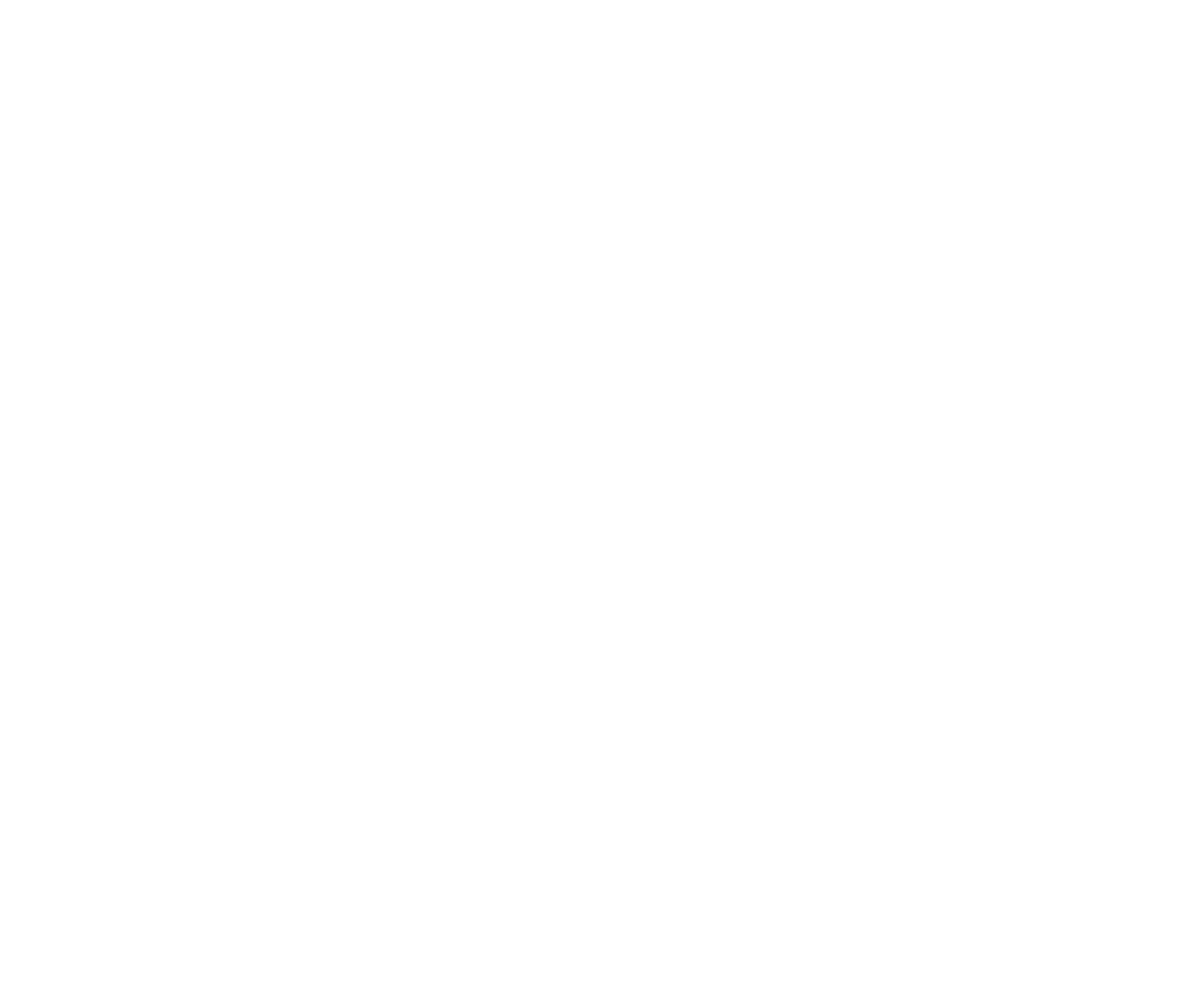
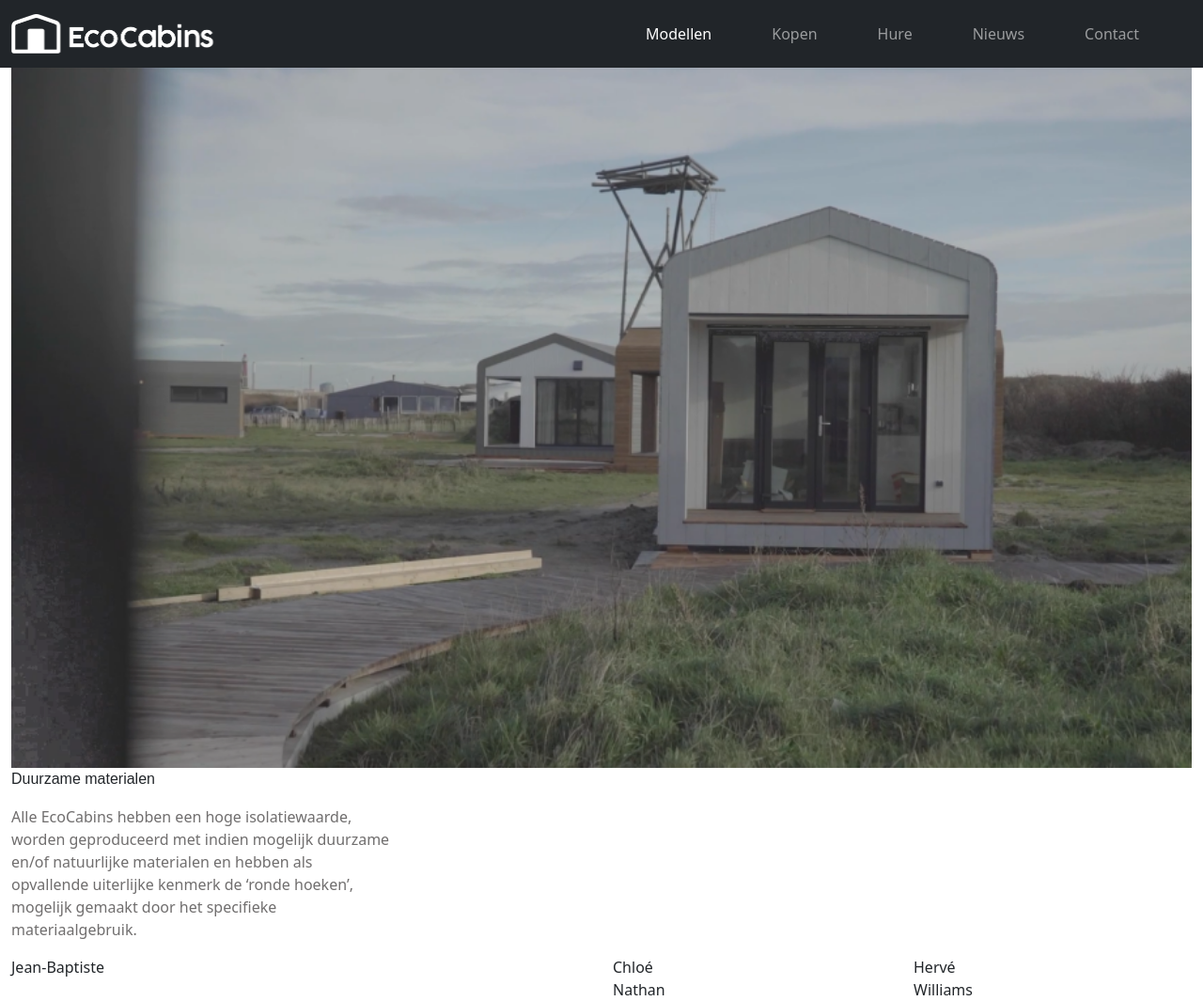
Before and after one commit to jibdrt/ecocabins, a PHP site: page / in a window 1280 px wide. Before the commit the page is empty. Shown: the whole page at 94% size. Before the commit the page ends 800 px from the top, so only its background shows below. Run offline with PHP 8.4, Linux system fonts and the light colour scheme.

Commit message:
navbarplusfirstraw

```diff
--- a/footer.php
+++ b/footer.php
@@ -0,0 +1,3 @@
+<script src="https://cdn.jsdelivr.net/npm/bootstrap@5.0.0-beta3/dist/js/bootstrap.bundle.min.js" integrity="sha384-JEW9xMcG8R+pH31jmWH6WWP0WintQrMb4s7ZOdauHnUtxwoG2vI5DkLtS3qm9Ekf" crossorigin="anonymous"></script>
+</body>
+</html>
--- a/header.php
+++ b/header.php
@@ -0,0 +1,48 @@
+<!DOCTYPE html>
+<html lang="en">
+<head>
+    <meta charset="UTF-8">
+    <meta http-equiv="X-UA-Compatible" content="IE=edge">
+    <meta name="viewport" content="width=device-width, initial-scale=1.0">
+    <meta name="description" content="Intégration d'une maquette conçue par un webdesigner professionnel téléchargée sur Figma.">
+    <link href="https://cdn.jsdelivr.net/npm/bootstrap@5.0.0-beta3/dist/css/bootstrap.min.css" rel="stylesheet" integrity="sha384-eOJMYsd53ii+scO/bJGFsiCZc+5NDVN2yr8+0RDqr0Ql0h+rP48ckxlpbzKgwra6" crossorigin="anonymous">
+    <link rel="stylesheet" href="style.css">
+    <link rel="shortcut icon" href="EcoCabins-logo.png" type="image/png">
+    <title>Ecocabins</title>
+</head>
+<body>
+    <!-- début de la nav -->
+<nav class="navbar navbar-expand-lg navbar-dark bg-dark">
+  <div class="container-fluid">
+    <a class="navbar-brand" href="#">
+        <img src="EcoCabins-white.png" id="logo" alt="le logo">
+    </a>
+    <button class="navbar-toggler" type="button" data-bs-toggle="collapse" data-bs-target="#navbarText" aria-controls="navbarText" aria-expanded="false" aria-label="Toggle navigation">
+      <span class="navbar-toggler-icon"></span>
+    </button>
+    <div class="collapse navbar-collapse" id="navbarText">
+      <span class="me-auto"></span> <!-- pour le positionnement à droite des liens -->
+      <span class="navbar-text">
+      <ul class="navbar-nav mb-2 mb-lg-0">
+        <li class="nav-item me-5">
+          <a class="nav-link active" aria-current="page" href="#">Modellen</a>
+        </li>
+        <li class="nav-item me-5">
+          <a class="nav-link" href="#">Kopen</a>
+        </li>
+        <li class="nav-item me-5">
+          <a class="nav-link" href="#">Hure</a>
+        </li>
+        <li class="nav-item me-5">
+          <a class="nav-link" href="#">Nieuws</a>
+        </li>
+        <li class="nav-item me-5">
+          <a class="nav-link" href="#">Contact</a>
+        </li>
+      </ul>
+      </span>
+    </div>
+  </div>
+</nav>
+<!-- fin de la nav -->
+</body>
--- a/index.php
+++ b/index.php
@@ -1,3 +1,48 @@
 <?php include 'header.php'; ?>
 
+<div class="container-fluid">
+<!-- début de la nav -->
+<body>
+
+<!-- fin de la nav -->
+<div class="row">
+    <img src="row1.png" id="backgroundrow1" alt="imagedefond">
+</div>
+<div class="rowtitle">
+<p>Duurzame materialen <br>
+</div>
+<div class="rowbloc">
+Alle EcoCabins hebben een hoge isolatiewaarde, <br> worden geproduceerd met indien mogelijk duurzame<br> en/of natuurlijke materialen en hebben als <br>opvallende uiterlijke kenmerk de ‘ronde hoeken’,<br> mogelijk gemaakt door het specifieke <br>materiaalgebruik.</p>
+</div>
+</body>
+<!-- row de fin de page -->
+<div class="row">
+    <div class="col-sm-12 col-md-6">
+      Jean-Baptiste
+    </div>
+    <div class="col-sm-12 col-md-6">
+      <div class="row">
+      <div class="col-sm-12 col-md-6">
+      Chloé
+    </div>
+    <div class="col-sm-12 col-md-6">
+      Hervé
+    </div>
+    <div class="col-sm-12 col-md-6">
+      Nathan
+    </div>
+    <div class="col-sm-12 col-md-6">
+      Williams
+    </div>
+      </div>
+    </div>
+
+  </div>
+</div>
+<!-- row de fin de page -->
+
+
+
+
+
 <?php include 'footer.php'; ?>
--- a/style.css
+++ b/style.css
@@ -0,0 +1,16 @@
+#logo{
+    width: 240px;
+}
+
+.rowtitle{
+font-family: fantasy;
+}
+
+.rowbloc{
+    color: #706e6e;
+}
+
+
+#contactbuton{
+    border-color:#FFFFFF;
+}
```
Also changed, not shown: EcoCabins-logo.png (added), EcoCabins-white.png (added), row1.png (added), 1 other file.
